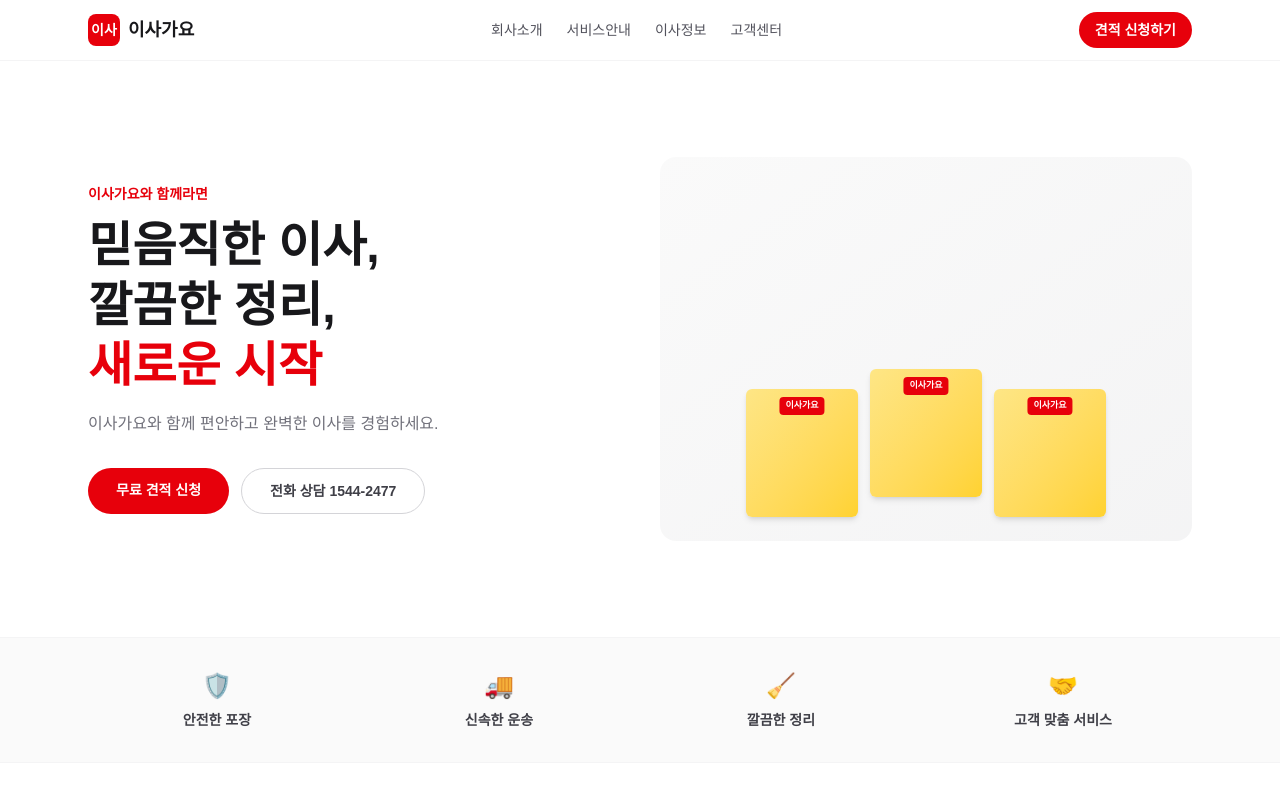
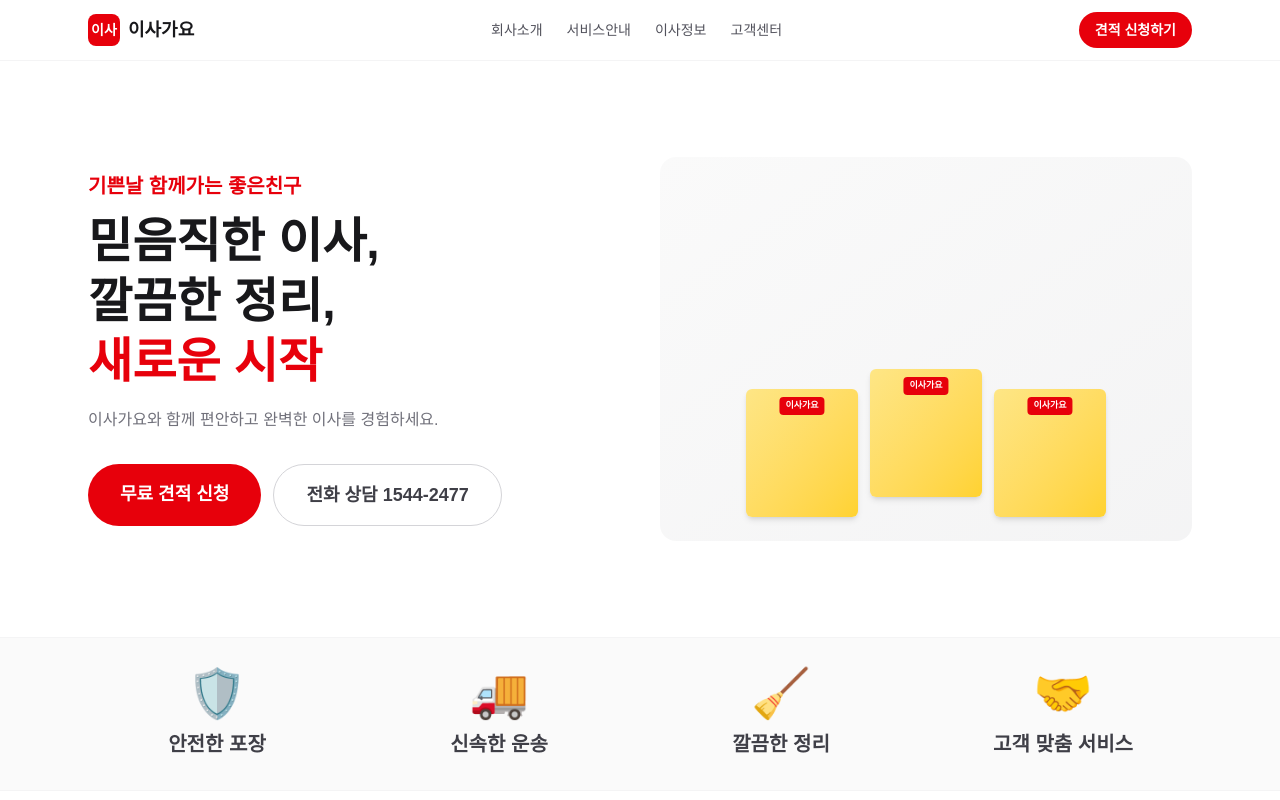
Before and after one commit to promm-1i/24, a Next.js app: page /design-1 in a window 1280 px wide. Shown: the top 800 px of the page. Built offline with nearby package versions, Linux system fonts and the light colour scheme; no server answers; the database is empty.

Commit message:
Design-1: bump hero/CTA/badge font sizes per client feedback
Client picked 시안1 and asked for larger type on the top tagline
("기쁜날 함께가는 좋은친구"), the two hero CTA buttons, and the
안전한 포장/신속한 운송/깔끔한 정리/고객 맞춤 서비스 badges
(icon + label).

```diff
--- a/src/app/design-1/page.tsx
+++ b/src/app/design-1/page.tsx
@@ -62,7 +62,9 @@ export default async function Design1Page() {
       {/* Hero */}
       <section className="mx-auto grid max-w-6xl grid-cols-1 items-center gap-10 px-4 py-16 sm:px-6 md:grid-cols-2 md:py-24">
         <div>
-          <p className="text-sm font-bold text-red-600">이사가요와 함께라면</p>
+          <p className="text-lg font-bold text-red-600 sm:text-xl">
+            기쁜날 함께가는 좋은친구
+          </p>
           <h1 className="mt-3 text-3xl font-extrabold leading-tight sm:text-5xl">
             믿음직한 이사,
             <br />
@@ -76,13 +78,13 @@ export default async function Design1Page() {
           <div className="mt-8 flex flex-wrap gap-3">
             <a
               href="#estimate"
-              className="rounded-full bg-red-600 px-7 py-3 text-sm font-bold text-white hover:bg-red-700"
+              className="rounded-full bg-red-600 px-8 py-4 text-base font-bold text-white hover:bg-red-700 sm:text-lg"
             >
               무료 견적 신청
             </a>
             <a
               href={`tel:${COMPANY.phone}`}
-              className="rounded-full border border-zinc-300 px-7 py-3 text-sm font-bold text-zinc-700 hover:border-zinc-400"
+              className="rounded-full border border-zinc-300 px-8 py-4 text-base font-bold text-zinc-700 hover:border-zinc-400 sm:text-lg"
             >
               전화 상담 {COMPANY.phone}
             </a>
@@ -111,9 +113,9 @@ export default async function Design1Page() {
       <section className="border-y border-zinc-100 bg-zinc-50">
         <div className="mx-auto grid max-w-6xl grid-cols-2 gap-6 px-4 py-8 sm:px-6 md:grid-cols-4">
           {BADGES.map((b) => (
-            <div key={b.label} className="flex flex-col items-center gap-2 text-center">
-              <span className="text-2xl">{b.icon}</span>
-              <span className="text-sm font-semibold text-zinc-700">{b.label}</span>
+            <div key={b.label} className="flex flex-col items-center gap-3 text-center">
+              <span className="text-4xl sm:text-5xl">{b.icon}</span>
+              <span className="text-lg font-bold text-zinc-700 sm:text-xl">{b.label}</span>
             </div>
           ))}
         </div>
```
